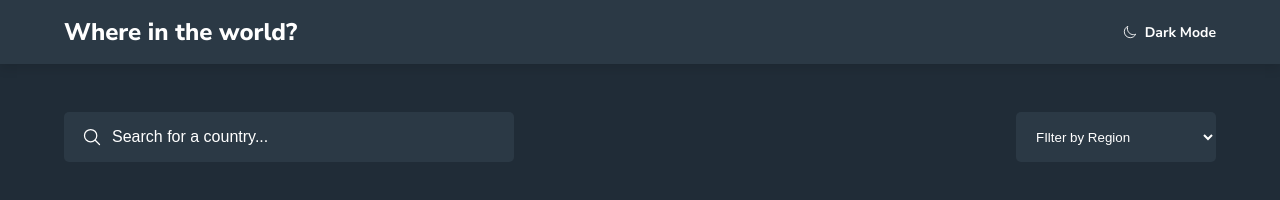
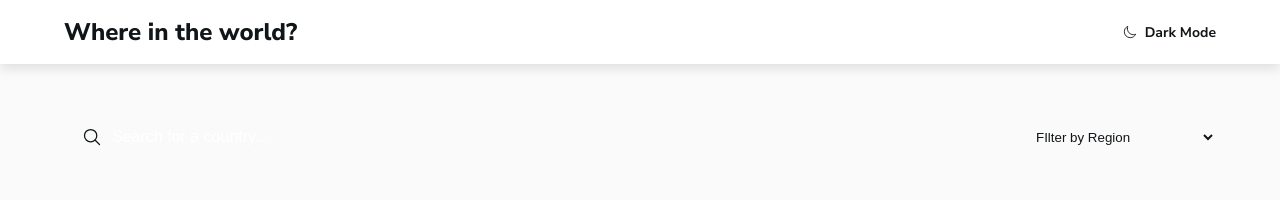
Before and after one commit to SaeM843/REST-Countries-API, a website: page index.html in a window 1280 px wide. Both pictures are taken after a click on the button "Dark Mode". Drawn offline with nearby package versions, Linux system fonts and the light colour scheme; no server answers.

Commit message:
working on a theme changer

```diff
--- a/index.html
+++ b/index.html
@@ -44,11 +44,11 @@
           <option value="placeholder" disabled selected>
             FIlter by Region
           </option>
-          <option class="option-box" value="africa">Africa</option>
-          <option class="option-box" value="america">America</option>
-          <option class="option-box" value="asia">Asia</option>
-          <option class="option-box" value="europe">Europe</option>
-          <option class="option-box" value="oceania">Oceania</option>
+          <option class="option-box" value="Africa">Africa</option>
+          <option class="option-box" value="Americas">America</option>
+          <option class="option-box" value="Asia">Asia</option>
+          <option class="option-box" value="Europe">Europe</option>
+          <option class="option-box" value="Oceania">Oceania</option>
         </select>
       </div>
 
--- a/main.js
+++ b/main.js
@@ -2,16 +2,40 @@ const url = " https://restcountries.com/v3.1/all";
 
 const countriesCards = document.querySelector(".search__results--cards");
 const countryCard = countriesCards.children;
+// const card = document.querySelector(".results--card");
 const select = document.querySelector("select");
 const dropdownOptions = document.querySelectorAll(".option-box");
 const region = document.querySelectorAll(".info-region");
 
+const searchInput = document.querySelector("input");
+
+const btn = document.querySelector(".header__mode-switcher");
+const header = document.querySelector(".header");
+const searchSection = document.querySelector(".search");
+
+let allCountriesData;
+
 //Fetch the data
+// const LoadAPI = function () {
+//   fetch(url)
+//     .then((res) => res.json())
+//     .then((data) =>
+//       data.forEach((data) => {
+//         displayCountries(data);
+//         allCountriesData = data;
+//       })
+//     );
+// };
+
 const LoadAPI = function () {
   fetch(url)
     .then((res) => res.json())
-    .then((data) => data.forEach((data) => displayCountries(data)));
+    .then((data) => {
+      displayCountries(data);
+      allCountriesData = data;
+    });
 };
+
 LoadAPI();
 
 //  Style numbers
@@ -22,11 +46,12 @@ function numberWithCommas(x) {
 //Display all countries
 
 function displayCountries(data) {
-  const newDiv = document.createElement("div");
-  newDiv.classList.add("results--card");
-  newDiv.innerHTML = `
+  data.forEach((data) => {
+    const newDiv = document.createElement("div");
+    newDiv.classList.add("results--card");
+    newDiv.innerHTML = `
     <img class="flag-img" src="${data.flags.svg}" />
-      <div class="country-info">
+      <div class="country-info light">
       <span class="country-name">${data.name.common}</span>
       <ul class="country-properies">
         <li class="property-box">
@@ -42,15 +67,35 @@ function displayCountries(data) {
         </li>
       </ul>
   `;
-  countriesCards.appendChild(newDiv);
+    countriesCards.appendChild(newDiv);
+  });
 }
 
 //Display coutries by region
-select.addEventListener("change", displayByRegion);
-function displayByRegion(data) {
-  const regionValue = select.value;
+const byRegion = function () {
+  fetch(`https://restcountries.com/v3.1/region/${select.value}`)
+    .then((res) => res.json())
+    .then((data) => displayCountries(data));
+};
 
-  if (regionValue != "" && regionValue === data.region) {
-    countriesCards.style.display = "block";
-  }
-}
+select.addEventListener("change", byRegion);
+
+// Country by serach input
+
+// searchInput.addEventListener("input", (e) => {
+//   const filteredCountries = allCountriesData.filter((country) =>
+//     country.name.common.toLowerCase().includes(e.target.value.toLowerCase())
+//   );
+//   displayCountries(filteredCountries);
+// });
+
+//Theme Switch
+
+btn.addEventListener("click", () => {
+  document.body.classList.toggle("light");
+  header.classList.toggle("light");
+  searchInput.classList.toggle("light");
+  select.classList.toggle("light");
+  countriesCards.classList.toggle("light");
+  searchSection.classList.toggle("light");
+});
--- a/sass/config/_base.scss
+++ b/sass/config/_base.scss
@@ -7,4 +7,9 @@ body {
   font-family: var.$main-font;
   font-size: 14px;
   color: var.$dark-text-Light-el;
+
+  &.light {
+    background-color: var.$light-mode-background;
+    color: var.$light-mode-text;
+  }
 }
--- a/sass/config/_header.scss
+++ b/sass/config/_header.scss
@@ -9,6 +9,10 @@
   box-shadow: 0 5px 10px rgba(0, 0, 0, 0.1);
   padding: 1rem 4rem;
   width: 100%;
+
+  &.light {
+    background-color: var.$dark-text-Light-el;
+  }
 
   @include responsive() {
     padding: 1rem;
--- a/sass/config/_main.scss
+++ b/sass/config/_main.scss
@@ -7,6 +7,11 @@
   width: 90%;
   margin: 0 auto;
   padding: 3rem 0;
+  color: var.$dark-text-Light-el;
+
+  &.light {
+    color: var.$light-mode-text;
+  }
 
   &__options {
     display: flex;
@@ -45,6 +50,10 @@
         border-radius: 5px;
         font-size: 16px;
 
+        &.light {
+          background-color: var.$light-mode-background;
+        }
+
         @include responsive() {
           width: 100%;
         }
@@ -65,6 +74,11 @@
     border-radius: 5px;
     padding: 0 1rem;
 
+    &.light {
+      background-color: var.$light-mode-background;
+      color: var.$light-mode-text;
+    }
+
     @include responsive() {
       //   align-items: flex-start;
     }
@@ -80,13 +94,20 @@
     justify-content: space-evenly;
     align-items: center;
     flex-wrap: wrap;
+    background-color: var.$dark-mode-elements;
+    color: var.$dark-text-Light-el;
+
+    &.light {
+      background-color: var.$light-mode-background;
+      color: var.$light-mode-text;
+    }
 
     .results--card {
       width: 265px;
       height: 360px;
       border-radius: 5px;
       box-shadow: 0 5px 10px rgba(0, 0, 0, 0.1);
-      background-color: var.$dark-mode-elements;
+      // background-color: var.$dark-mode-elements;
       color: var.$dark-text-Light-el;
       cursor: pointer;
 
@@ -103,6 +124,10 @@
         justify-content: center;
         align-items: flex-start;
         flex-direction: column;
+
+        &.light {
+          color: var.$dark-text-Light-el;
+        }
 
         .country-name {
           font-size: 18px;
```
Also changed, not shown: css/style.css, 1 other file.
